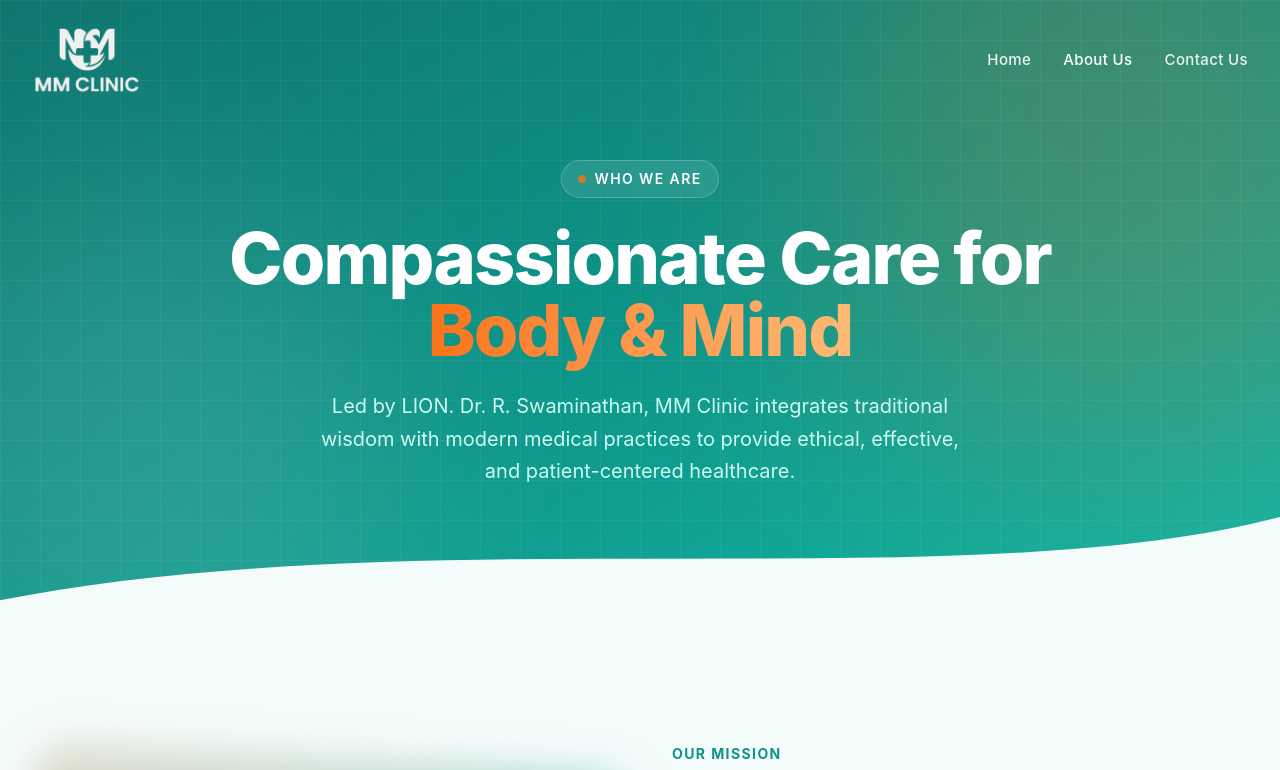
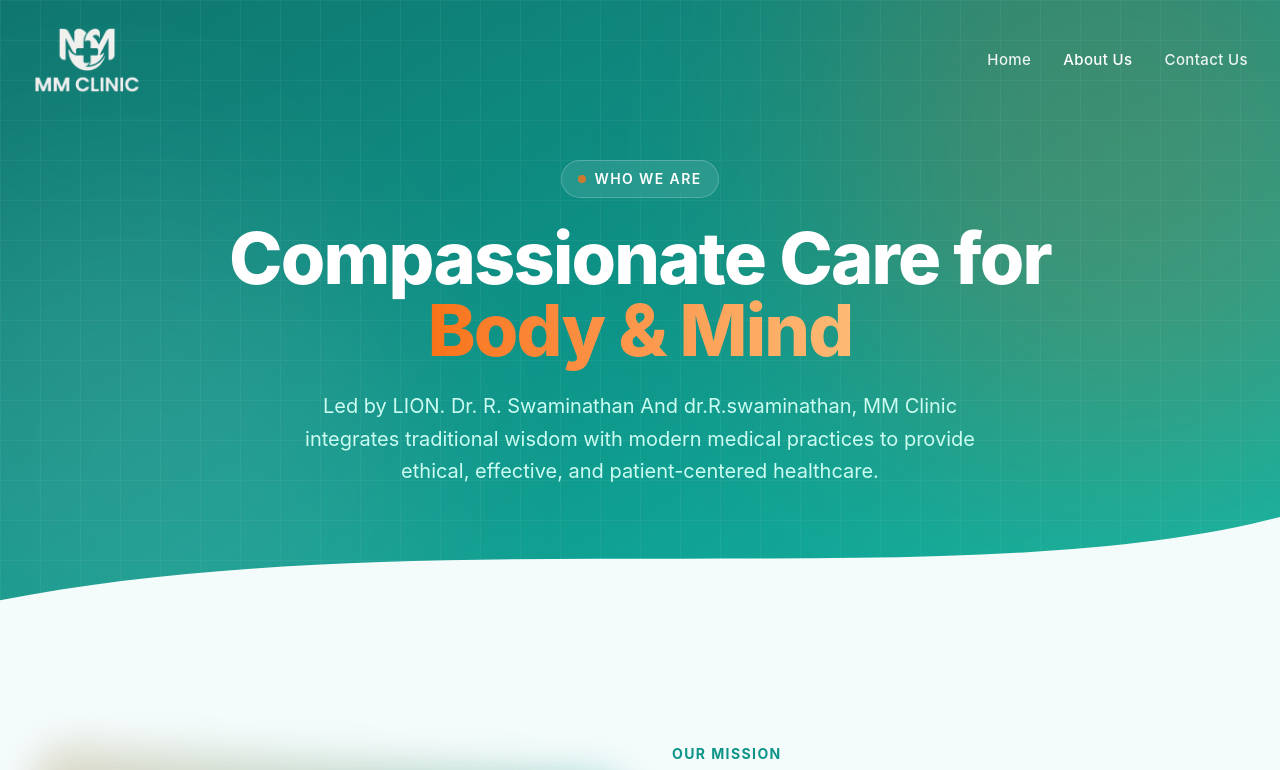
Before and after one commit to wakeupsolution/M.M-Clinic, a Next.js app: page /about in a window 1280 px wide. Shown: the top 770 px of the page. Built offline with nearby package versions, Linux system fonts and the light colour scheme.

Commit message:
name added

```diff
--- a/app/about/page.jsx
+++ b/app/about/page.jsx
@@ -173,7 +173,7 @@ const AboutUs = () => {
             <span className="text-transparent bg-clip-text bg-gradient-to-r from-[#f97316] to-[#fdba74]">Body & Mind</span>
           </h1>
           <p className="max-w-2xl mx-auto text-lg md:text-xl text-teal-100 leading-relaxed animate-slide-up" style={{ animationDelay: '200ms' }}>
-            Led by LION. Dr. R. Swaminathan, MM Clinic integrates traditional wisdom with modern medical practices to provide ethical, effective, and patient-centered healthcare.
+            Led by LION. Dr. R. Swaminathan And dr.R.swaminathan, MM Clinic integrates traditional wisdom with modern medical practices to provide ethical, effective, and patient-centered healthcare.
           </p>
         </div>
 
--- a/app/layout.js
+++ b/app/layout.js
@@ -3,7 +3,7 @@ import Navbar from './components/Navbar';
 import Footer from './components/Footer';
 
 export const metadata = {
-  title: 'medsky',
+  title: 'M.M Clinic ',
   description: 'hospital management system',
 }
 
--- a/app/page.jsx
+++ b/app/page.jsx
@@ -215,7 +215,7 @@ const Hero = () => {
                 <span className="font-light text-white/90 text-3xl md:text-4xl mt-2 block">Compassionate Healthcare</span>
               </h1>
               <p className="text-base md:text-[17px] text-white/90 max-w-lg mx-auto lg:mx-0 leading-relaxed pt-2 drop-shadow-md">
-                Led by LION. Dr. R. Swaminathan, a multi-disciplinary Govt. Registered Medical Practitioner offering holistic treatments integrating Allopathy, Ayurveda, Homoeopathy, and Yoga Therapy.
+                Led by LION. Dr. R. Swaminathan and Dr.R.swaminathan, a multi-disciplinary Govt. Registered Medical Practitioner offering holistic treatments integrating Allopathy, Ayurveda, Homoeopathy, and Yoga Therapy.
               </p>
               <div className="pt-4 flex justify-center lg:justify-start gap-4">
                 <Link
@@ -294,7 +294,7 @@ const Hero = () => {
                   About the Doctor
                 </h4>
                 <h2 className="text-3xl md:text-4xl lg:text-5xl font-bold text-[#222] leading-tight mb-6">
-                  LION. Dr. R. Swaminathan <br />
+                  LION. Dr. R. Swaminathan And Dr.R.swaminathan<br />
                   <span className="text-[#f97316] text-2xl lg:text-3xl block mt-2">B.Sc., B.A.M.S., PGDYT., D.Pharm., C.C.H., LL.B.</span>
                 </h2>
                 <p className="text-gray-600 text-lg leading-relaxed">
```
Also changed, not shown: 1 other file (tests, documents, lock files or other folders).
